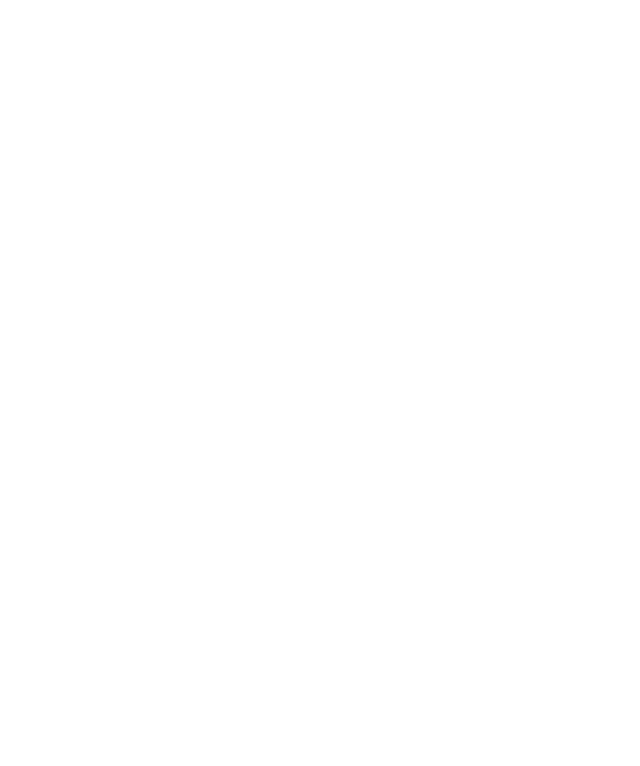
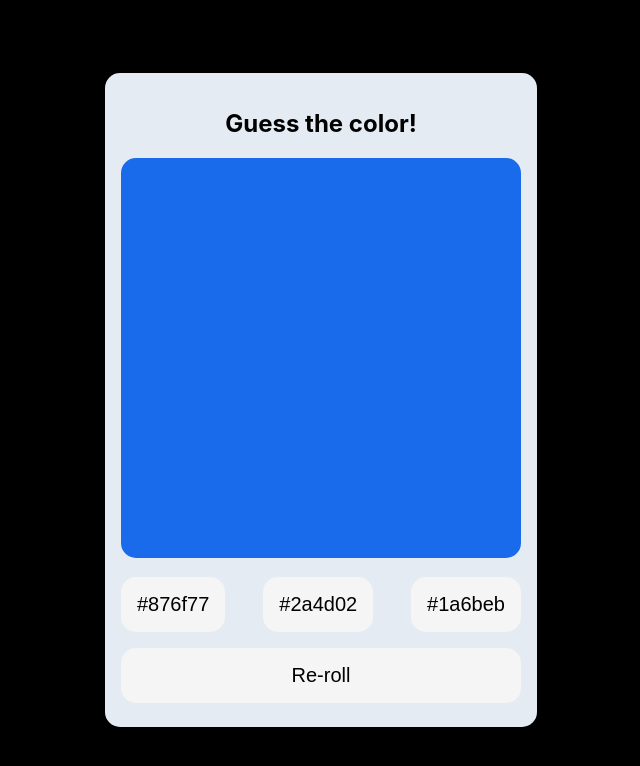
Before and after one commit to DaneilQ/pick-a-color, a React (Create React App) app: page / in a window 1280 px wide. Shown: the top 766 px of the page, without its empty margins (319-959 px from the left). Built offline with nearby package versions, Linux system fonts and the light colour scheme.

Commit message:
color generator component working

```diff
--- a/src/App.css
+++ b/src/App.css
@@ -1,3 +1,9 @@
 .App {
   text-align: center;
+  width: 100vw;
+  height: 100vh;
+  background-color: rgb(235, 196, 196);
+  display: flex;
+  align-items: center;
+  justify-content: center;
 }
--- a/src/App.js
+++ b/src/App.js
@@ -1,10 +1,22 @@
-import logo from './logo.svg';
+import {useState} from 'react';
 import './App.css';
 
+import ColorPicker from './components/ColorPicker/ColorPicker';
+import Card from './components/UI/Card/Card';
+import ColorGenerator from './components/ColorGenerator/ColorGenerator';
+
 function App() {
+  const [bgColor, changingBg] = useState('#000000');
+
+  const styleBg = (e) => {
+    changingBg(e)
+  }
+
   return (
-    <div className="App">
-
+    <div className="App" style={{'backgroundColor' : bgColor}}>
+      <Card title='Guess the color!'>
+        <ColorGenerator/>
+      </Card>
     </div>
   );
 }
--- /dev/null
+++ b/src/components/ColorGenerator/ColorGenerator.css
@@ -0,0 +1,33 @@
+.color-generator {
+    width: 400px;
+    height: 400px;
+    border-radius: 15px;
+}
+
+.button-container {
+    display: flex;
+    justify-content: space-between;
+    align-items: center;
+    height: 100%;
+    margin-top: .7rem;
+}
+
+.color-button {
+    border: none;
+    padding: 1rem;
+    border-radius: 15px;
+    font-size: 20px;
+    background-color: whitesmoke;
+    margin: .5rem 0;
+    row-gap: 1rem;
+    cursor: pointer;
+    transition: .2s ease;
+}
+
+.complete {
+    width: 100%;
+}
+
+.color-button:hover {
+    background-color: rgb(224, 213, 199);
+}
--- /dev/null
+++ b/src/components/ColorGenerator/ColorGenerator.js
@@ -0,0 +1,71 @@
+import "./ColorGenerator.css";
+
+import { useEffect, useState } from "react";
+
+const ColorGenerator = () => {
+  const generateRandomNumber = (min, max) => {
+    return Math.ceil(Math.random() * max - min);
+  };
+
+  const generateRandomLetter = () => {
+    const letters = "abcdef";
+    const number = generateRandomNumber(1, 6);
+    return letters[number];
+  };
+
+  const randomNumber = () => {
+    let arr = [];
+    for (let i = 0; i < 6; i++) {
+      const check = generateRandomNumber(1, 10);
+      let randomVal;
+      if (check >= 5) {
+        randomVal = generateRandomNumber(1, 10);
+      } else {
+        randomVal = generateRandomLetter();
+      }
+
+      arr = [randomVal, ...arr];
+    }
+    return "#" + arr.toString().replace(/,/g, "");
+  };
+
+  const [color, setColor] = useState(() => {
+    return randomNumber();
+  });
+
+  const [fakeColor1, setFakeColor1] = useState(() => {
+    return randomNumber();
+  });
+
+  const [fakeColor2, setFakeColor2] = useState(() => {
+    return randomNumber();
+  });
+
+  let groupItems = [color,fakeColor1,fakeColor2]
+
+  let shuffledNumbers = groupItems.sort(() => {
+    return Math.random() - 0.5;
+  });
+  const checkHex = (e) => {
+    let val = e.target.dataset.id
+    if(val !== color) {
+        console.log('nope')
+        return
+    } else {
+        console.log('winner')
+    }
+  }
+  return (
+    <div>
+      <div className="color-generator" style={{ backgroundColor: color }}></div>
+      <div className="button-container">
+        {shuffledNumbers.map((item, index) => (
+            <button className="color-button" key={index} data-id={item} onClick={checkHex}>{item}</button>
+        ))}
+      </div>
+      <button className="color-button complete">Re-roll</button>
+    </div>
+  );
+};
+
+export default ColorGenerator;
--- /dev/null
+++ b/src/components/ColorPicker/ColorPicker.css
@@ -0,0 +1,6 @@
+.color-picker {
+    border: none;
+    min-width: 400px;
+    cursor: pointer;
+    min-height: 200px;
+}
--- /dev/null
+++ b/src/components/ColorPicker/ColorPicker.js
@@ -0,0 +1,18 @@
+import { useState } from 'react'
+import './ColorPicker.css'
+const ColorPicker = (props) => {
+    const [rgbValue,rgbValueUpdated] = useState('#000000');
+    const pointerInfo = (e) => {
+        rgbValueUpdated(e.target.value)
+        props.onColorChange(e.target.value)
+    }
+    return (
+        <form>
+            <input onChange={pointerInfo} className='color-picker' type="color"/>
+            <p>HEX: {rgbValue}</p>
+        </form>
+    )
+
+}
+
+export default ColorPicker;
--- /dev/null
+++ b/src/components/UI/Card/Card.css
@@ -0,0 +1,5 @@
+.main-card {
+    background-color: rgb(228, 235, 242);
+    border-radius: 15px;
+    padding: 1rem;
+}
--- /dev/null
+++ b/src/components/UI/Card/Card.js
@@ -0,0 +1,12 @@
+import './Card.css'
+
+const Card = (props) => {
+    return (
+        <div className="main-card">
+            {props.title && <h2>{props.title}</h2>}
+            {props.children}
+        </div>
+    )
+}
+
+export default Card;
```
